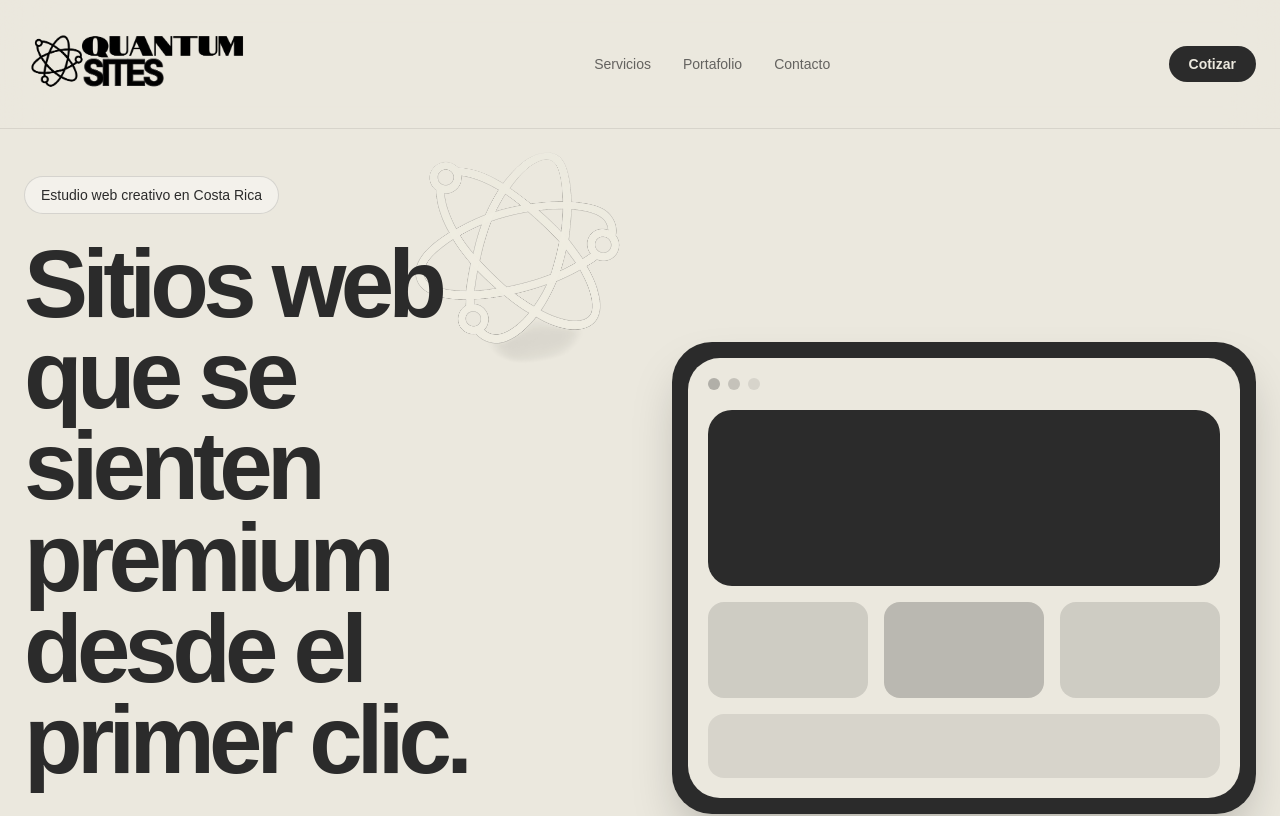
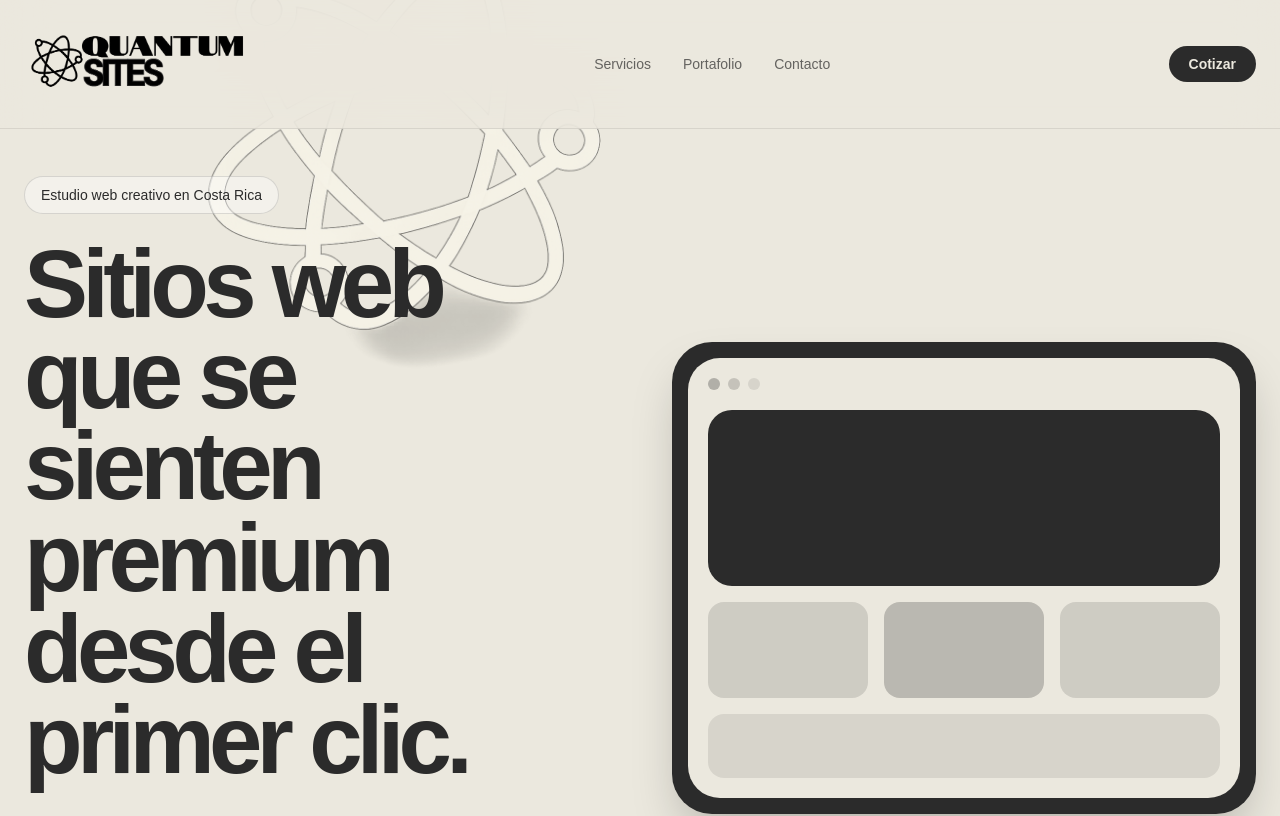
Before and after one commit to JosueFab0/quantum-sites, a Next.js app: page / in a window 1280 px wide. Shown: the top 816 px of the page. Built offline with nearby package versions, Linux system fonts and the light colour scheme.

Commit message:
otro fix

```diff
--- a/components/AtomJourney.tsx
+++ b/components/AtomJourney.tsx
@@ -5,6 +5,7 @@
 export default function AtomJourney() {
   const [scrollY, setScrollY] = useState(0);
   const [isGoingUp, setIsGoingUp] = useState(false);
+
   const lastScrollY = useRef(0);
 
   useEffect(() => {
@@ -12,29 +13,34 @@
       const currentY = window.scrollY;
 
       setIsGoingUp(currentY < lastScrollY.current);
+
       lastScrollY.current = currentY;
       setScrollY(currentY);
     };
 
     window.addEventListener("scroll", handleScroll);
-    handleScroll();
 
-    return () => window.removeEventListener("scroll", handleScroll);
+    return () =>
+      window.removeEventListener("scroll", handleScroll);
   }, []);
 
-  const verticalPosition = 120 + scrollY * 0.25;
-  const flip = isGoingUp ? 180 : 0;
+  const rotation = scrollY * 0.12;
 
   return (
     <div className="pointer-events-none fixed inset-0 z-0 overflow-hidden">
       <img
         src="/atom.png"
-        alt=""
-        className="absolute left-1/2 w-[260px] -translate-x-1/2 opacity-25"
+        alt="Quantum Atom"
+        className="absolute left-1/2 top-1/2 w-[500px] -translate-x-1/2 -translate-y-1/2"
         style={{
-          top: `${verticalPosition}px`,
-          transform: `translateX(-50%) rotate(${flip}deg)`,
-          transition: "top 100ms linear, transform 150ms ease",
+          opacity: 0.5,
+
+          transform: `
+            translate(-50%, -50%)
+            rotate(${rotation + (isGoingUp ? 180 : 0)}deg)
+          `,
+
+          transition: "transform 120ms linear",
         }}
       />
     </div>
```
